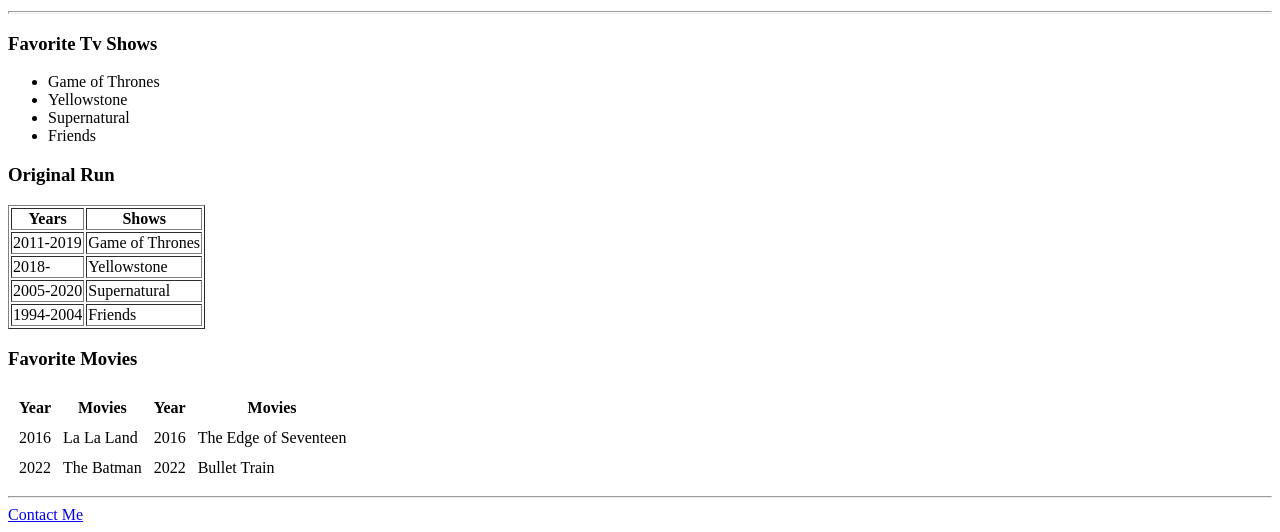
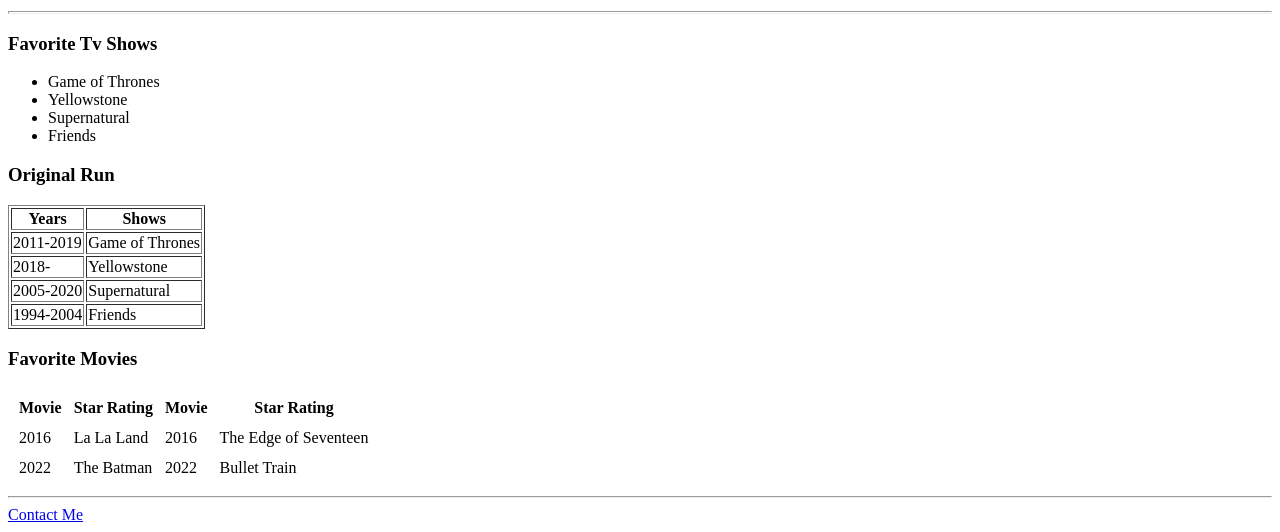
Before and after one commit to crashingcoyote/A-very-messy-website, a plain HTML site: page index.html in a window 1280 px wide. Shown: the part 1169-1701 px from the top of the page. Drawn offline with Linux system fonts and the light colour scheme; files whose address does not match are found by name.

Commit message:
Update index.html

```diff
--- a/index.html
+++ b/index.html
@@ -55,10 +55,10 @@
     <h3>Favorite Movies</h3>
     <table cellspacing="10">
         <thead>
-            <th>Year</th>
-            <th>Movies</th>
-            <th>Year</th>
-            <th>Movies</th>
+            <th>Movie</th>
+            <th>Star Rating</th>
+            <th>Movie</th>
+            <th>Star Rating</th>
         </thead>
         <tbody>
             <tr>
```
